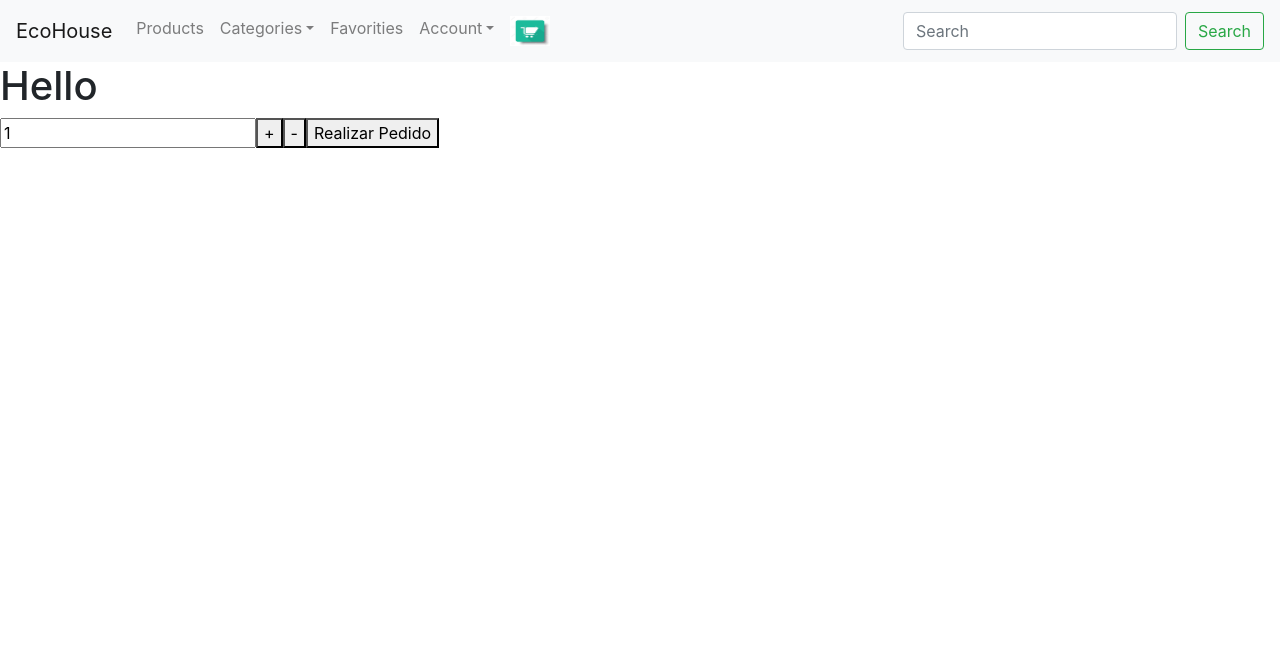
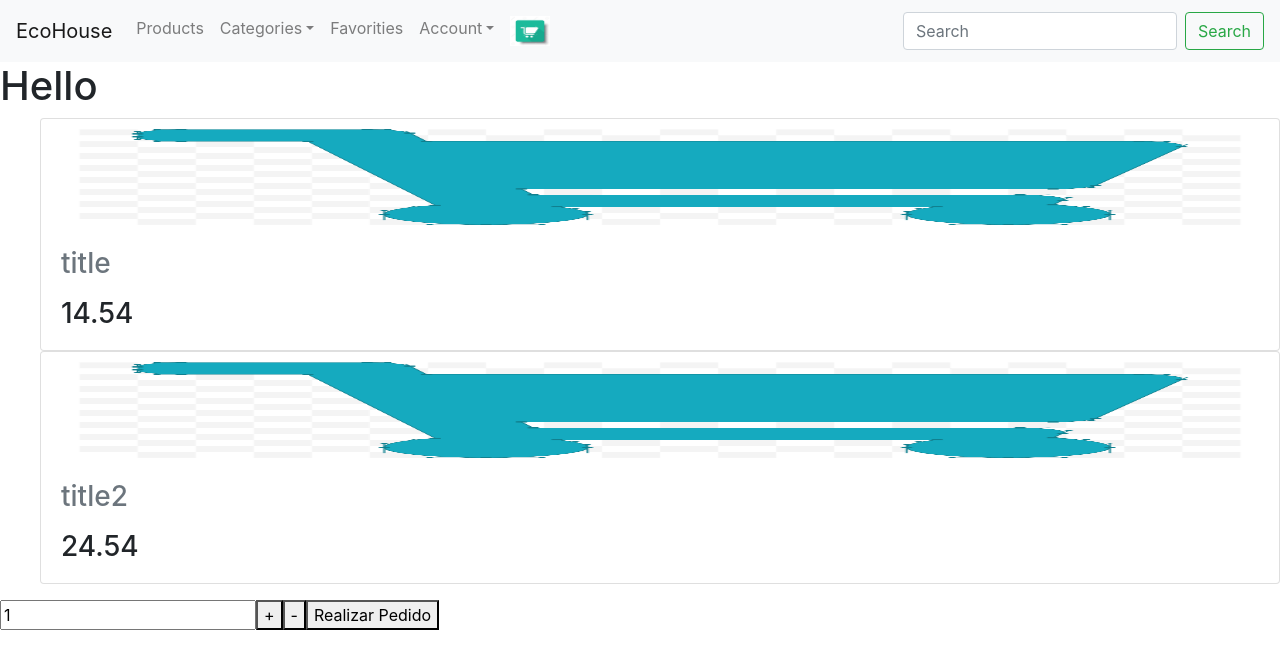
Before and after one commit to CrisGadea/EcoTienda-Gadea, a React (Create React App) app: page / in a window 1280 px wide. Shown: the top 668 px of the page. Built offline with nearby package versions, Linux system fonts and the light colour scheme.

Commit message:
Added promise in products

```diff
--- a/package.json
+++ b/package.json
@@ -10,6 +10,7 @@
     "react": "^17.0.2",
     "react-bootstrap": "^1.6.0",
     "react-dom": "^17.0.2",
+    "react-icons": "^4.2.0",
     "react-scripts": "4.0.3",
     "web-vitals": "^1.1.2"
   },
--- a/src/App.js
+++ b/src/App.js
@@ -2,12 +2,30 @@ import NavBar from './components/NavBar';
 import ItemListContainer from './components/ItemListContainer';
 import ItemCount from './components/ItemCount';
 import 'bootstrap/dist/css/bootstrap.min.css';
+import React, {useState} from "react";
+import Cart from './assets/kart.png';
 
 function App() {
+  const [items] = useState(
+    [
+      {
+        id: "123",
+        name: "title",
+        price: 14.54,
+        imageUrl: Cart
+      },
+      {
+        id: "1234",
+        name: "title2",
+        price: 24.54,
+        imageUrl: Cart
+      }
+    ]
+  )
   return (
     <div>
       <NavBar/>
-      <ItemListContainer saludo="Hello"/>
+      <ItemListContainer saludo="Hello" items={items}/>
       <ItemCount stock={5} inicial={1}/>
     </div>
   );
--- /dev/null
+++ b/src/components/Item.js
@@ -0,0 +1,20 @@
+import '../App.css';
+
+export function Item({ item }) {
+    return (
+        <div>
+            <div className="card">
+                <div className="px-2 pt-2 position-relative">
+                    <img alt="carro" src={item.imageUrl} className="card-img" height="100px"/>
+                    <button className="btn btn-square btn-white rounded-circle position-absolute top-6 end-6 transform scale-105-hover">
+                        <i className="bi bi-basket"/>
+                    </button>
+                </div>
+                <div className="card-body">
+                    <h3 className="text-base text-muted font-semibold mb-3">{item.name}</h3>
+                    <span className="d-block h3 mb-0">{item.price}</span>
+                </div>
+            </div>
+        </div>
+    );
+}
--- /dev/null
+++ b/src/components/ItemList.js
@@ -0,0 +1,26 @@
+import '../App.css';
+import {Item} from './Item';
+import React, { useState }  from 'react';
+
+export function ItemList ({items}) {
+  const [itemsList, setItemsList] = useState([]);
+  const getItems = () => { return new Promise((resolve, reject) => {
+    setTimeout(
+        () => {
+           resolve(items)
+        },3000
+    )})};
+  getItems()
+  .then( (resolve) => setItemsList(resolve)
+  )
+
+    return (
+        <div>
+            <ul>
+                {itemsList.map(item => (
+                    <Item key={item.id} item={item}/>
+                ))}
+            </ul>
+        </div>
+    );
+}
--- a/src/components/ItemListContainer.js
+++ b/src/components/ItemListContainer.js
@@ -1,15 +1,13 @@
-import React, { Component } from "react";
+import { ItemList } from './ItemList';
 import '../App.css';
-//import { Navbar,  NavDropdown, Nav, Form, FormControl, Button} from 'react-bootstrap';
 
-class ItemListContainer extends Component {
-    render() {
-        return(
-            <div>
-                <h1>{this.props.saludo}</h1>
-            </div>
-        );
-    }
+function ItemListContainer({saludo,items}) {
+    return(
+        <div>
+            <h1>{saludo}</h1>
+            <ItemList items={ items }/>
+        </div>
+    );
 }
 
 export default ItemListContainer;
```
Also changed, not shown: 1 other file (tests, documents, lock files or other folders).
